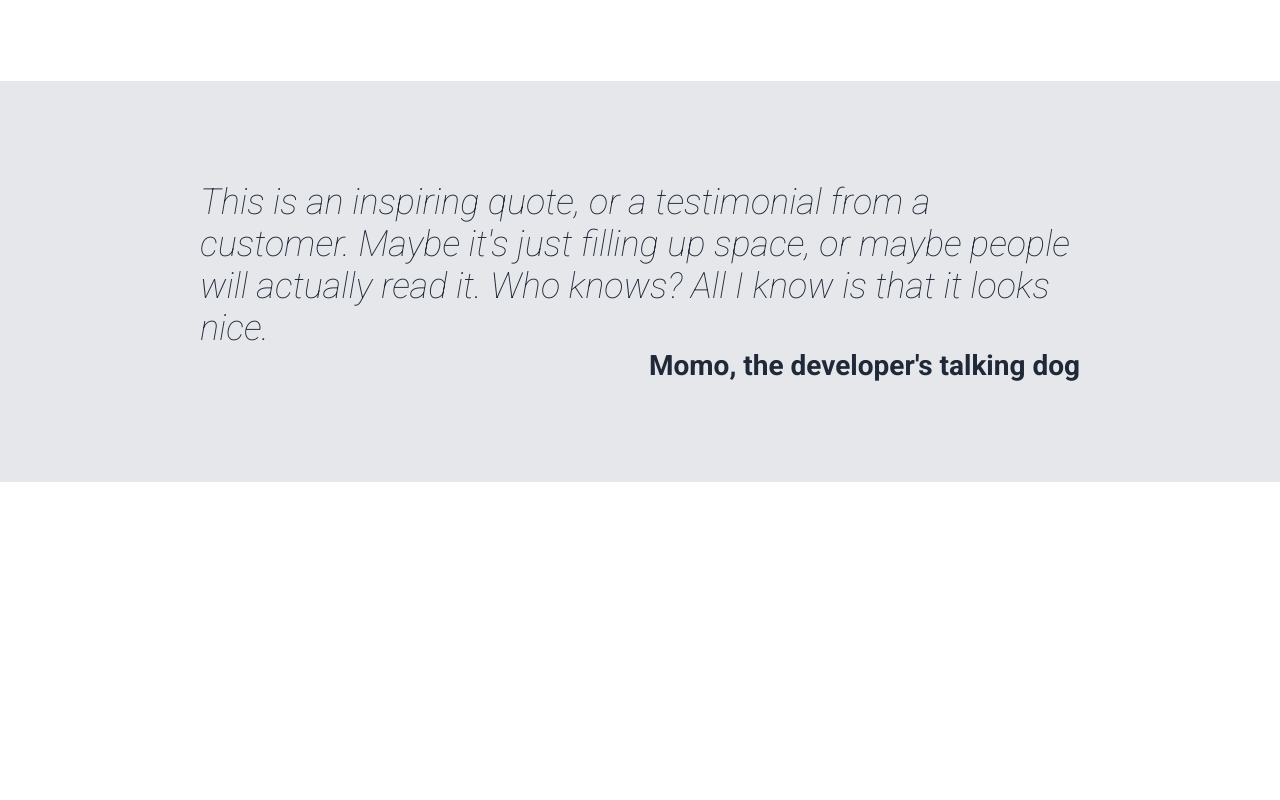
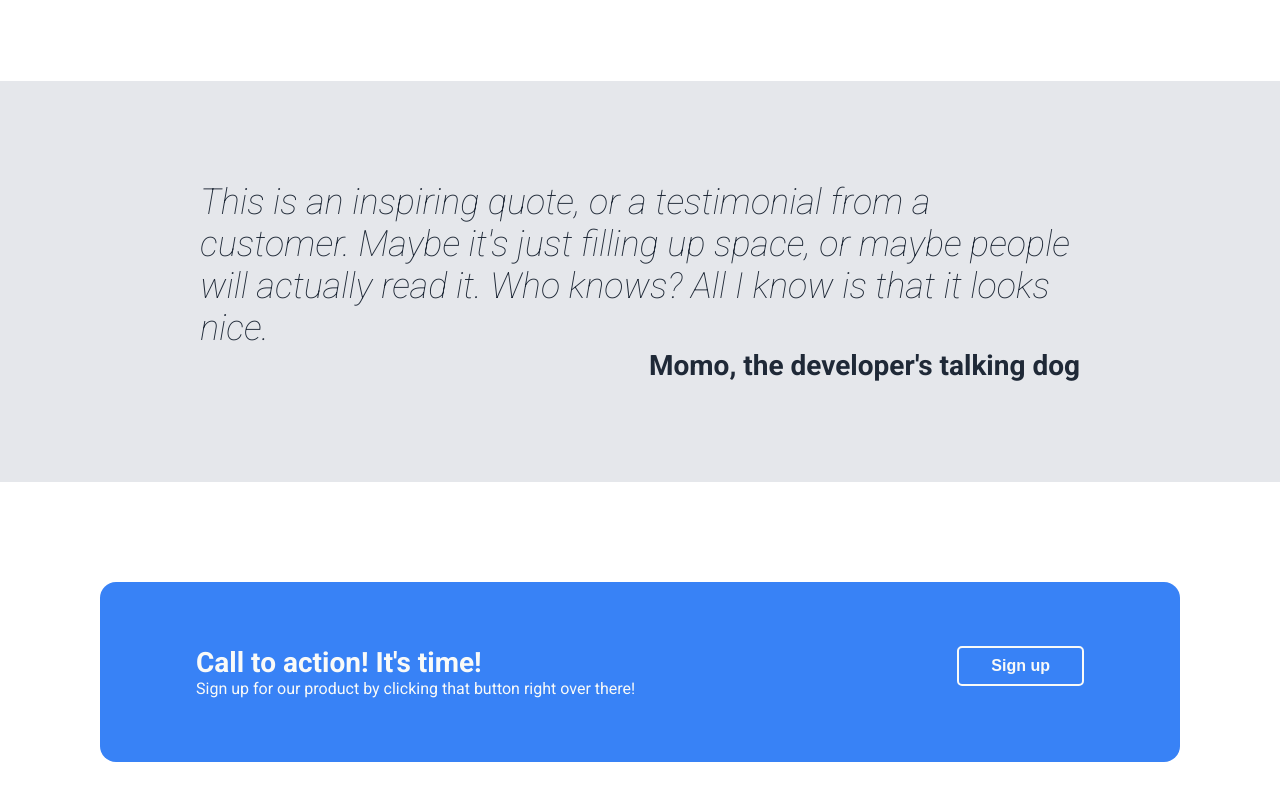
Before and after one commit to lei-rivera/landing-page, a plain HTML site: page index.html in a window 1280 px wide. Shown: the part 800-1600 px from the top of the page. Before the commit the page ends 1282 px from the top, so only its background shows below. Drawn offline with Linux system fonts and the light colour scheme.

Commit message:
Lay out and style Section 4: Call - lay out content for section 4 - add "dog" class to span in section 3 - change span css for section 3 to .dog - add padding to section 4 plus div.blue - add blue background-color and white color to .blue - justify .blue content - remove h4 margin - add white border and height to button

```diff
--- a/index.html
+++ b/index.html
@@ -65,12 +65,18 @@
         <h3>
             This is an inspiring quote, or a testimonial from a customer. Maybe it's just filling up space, or maybe people will actually read it. Who knows? All I know is that it looks nice.
         </h3>
-        <span>Momo, the developer's talking dog</span>
+        <span class="dog">Momo, the developer's talking dog</span>
     </div>
 
     <!-- SECTION 4 -->
     <div class="call">
-
+        <div class="blue">
+            <div class="text">
+                <h4>Call to action! It's time!</h4>
+                <span>Sign up for our product by clicking that button right over there!</span>
+            </div>
+            <button>Sign up</button>
+        </div>
     </div>
 
     <!-- SECTION 5 -->
--- a/style.css
+++ b/style.css
@@ -140,8 +140,38 @@ h3 {
     margin: 0;
 }
 
-span {
+.dog {
     align-self: flex-end;
     font-weight: bold;
     font-size: 28px;
 }
+
+/**********************************************
+********* SECTION 4 - CALL
+***********************************************/
+.call {
+    justify-content: center;
+    padding: 100px;
+    color: #F9FAF8;
+}
+
+
+.blue {
+    background-color: #3882F6;
+    width: 85%;
+    border-radius: 16px;
+    display: flex;
+    justify-content: space-between;
+    padding: 16px;
+    padding: 64px 96px;
+}
+
+h4 {
+    margin: 0;
+    font-size: 28px;
+}
+
+.call button {
+    border: 2px solid #F9FAF8;
+    height: 40px;
+}
```
